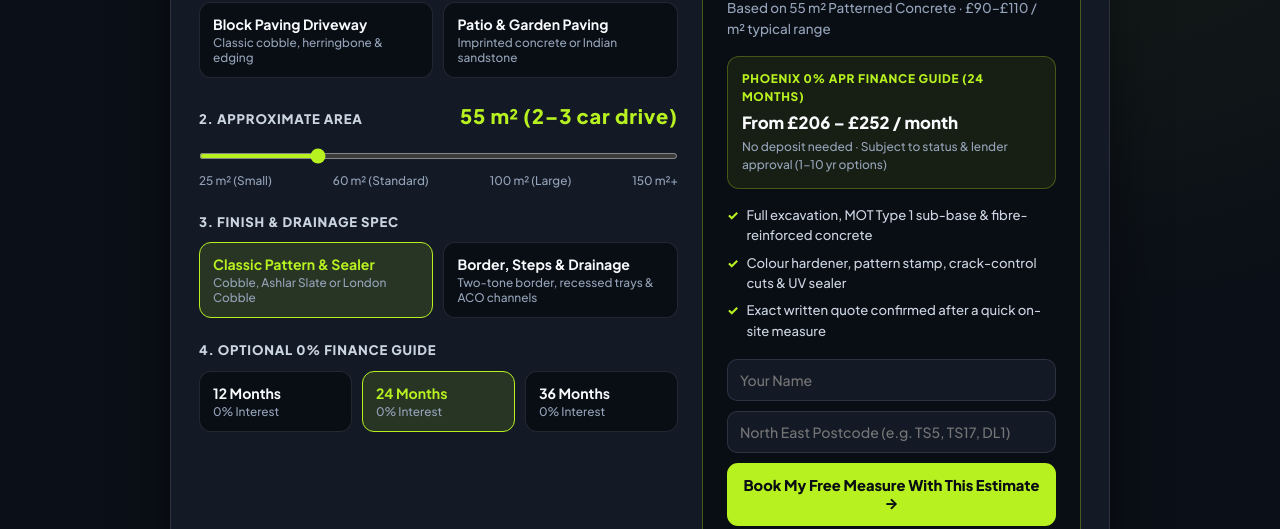
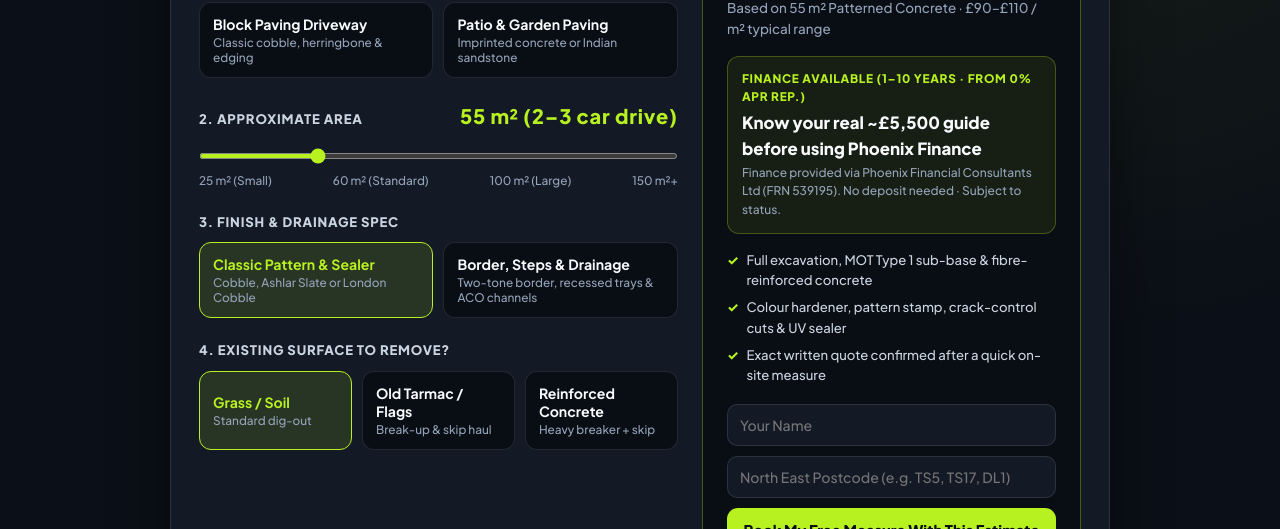
Before and after one commit to mahabubkabir40-ai/multipro-digital-uk, a plain HTML site: page demo/the-paving-people/index.html in a window 1280 px wide. Shown: the part 423-952 px from the top of the page. Drawn offline with Linux system fonts and the light colour scheme.

Commit message:
Make The Paving People demo 100% UK FCA-compliant with Phoenix Finance bridge and surface removal selector

```diff
--- a/demo/the-paving-people/index.html
+++ b/demo/the-paving-people/index.html
@@ -286,19 +286,19 @@
         </div>
 
         <div class="field-block" style="margin-bottom:0;">
-          <div class="field-label"><span>4. Optional 0% Finance Guide</span></div>
-          <div class="opt-grid-3" data-group="finance">
-            <button type="button" class="opt-btn" data-val="12">
-              <strong>12 Months</strong>
-              <span>0% Interest</span>
+          <div class="field-label"><span>4. Existing Surface to Remove?</span></div>
+          <div class="opt-grid-3" data-group="prep">
+            <button type="button" class="opt-btn active" data-val="grass">
+              <strong>Grass / Soil</strong>
+              <span>Standard dig-out</span>
             </button>
-            <button type="button" class="opt-btn active" data-val="24">
-              <strong>24 Months</strong>
-              <span>0% Interest</span>
+            <button type="button" class="opt-btn" data-val="old_drive">
+              <strong>Old Tarmac / Flags</strong>
+              <span>Break-up &amp; skip haul</span>
             </button>
-            <button type="button" class="opt-btn" data-val="36">
-              <strong>36 Months</strong>
-              <span>0% Interest</span>
+            <button type="button" class="opt-btn" data-val="heavy">
+              <strong>Reinforced Concrete</strong>
+              <span>Heavy breaker + skip</span>
             </button>
           </div>
         </div>
@@ -308,12 +308,12 @@
         <div>
           <div class="out-kicker">Estimated North East Guide Range</div>
           <div class="out-price" id="priceOut">£4,950 – £6,050</div>
-          <div class="out-rate" id="rateOut">Based on 55 m² · £90–£110 / m² typical installed range</div>
+          <div class="out-rate" id="rateOut">Based on 55 m² Patterned Concrete · £90–£110 / m² typical range</div>
 
           <div class="finance-box">
-            <div class="f-top" id="finLabel">Phoenix 0% APR Finance Guide (24 Months)</div>
-            <div class="f-val" id="finOut">From £206 – £252 / month</div>
-            <div class="f-note">No deposit needed · Subject to status &amp; lender approval (1–10 yr options)</div>
+            <div class="f-top">Finance Available (1–10 Years · From 0% APR Rep.)</div>
+            <div class="f-val" id="finOut">Enter ~£5,500 in our Phoenix Finance Calculator</div>
+            <div class="f-note">Finance provided via Phoenix Financial Consultants Ltd (FRN 539195). No deposit needed · Subject to status.</div>
           </div>
 
           <ul class="inc-list">
@@ -338,8 +338,8 @@
         <p>Homeowners expecting a £1,500 drive see real £4.5k–£8k figures upfront before messaging your team.</p>
       </div>
       <div class="why-card">
-        <strong>Sells Your 0% Finance Automatically</strong>
-        <p>Turning a £6,000 drive into £167–£250/month makes higher-spec borders &amp; patios easy to say yes to.</p>
+        <strong>Bridges Straight Into Phoenix Finance</strong>
+        <p>Homeowners finally know their realistic £5k–£8k job cost before entering an amount on your official Phoenix Finance calculator.</p>
       </div>
       <div class="why-card">
         <strong>Ready in 48 Hours</strong>
@@ -349,13 +349,14 @@
   </div>
 
   <script>
-    const state = { project: 'concrete', area: 55, spec: 'standard', months: 24 };
+    const state = { project: 'concrete', area: 55, spec: 'standard', prep: 'grass' };
     const rates = {
       concrete: { standard: [90, 110], premium: [115, 140], label: 'Patterned Concrete' },
       resin:    { standard: [95, 120], premium: [125, 155], label: 'Resin Bound' },
       block:    { standard: [85, 105], premium: [110, 135], label: 'Block Paving' },
       patio:    { standard: [85, 105], premium: [110, 135], label: 'Patio Paving' }
     };
+    const prepAdd = { grass: [0, 0], old_drive: [8, 12], heavy: [15, 22] };
 
     function sizeLabel(m2) {
       if (m2 <= 35) return 'Small drive / patio';
@@ -370,17 +371,18 @@
 
     function update() {
       const cfg = rates[state.project];
-      const [loRate, hiRate] = cfg[state.spec];
+      const [baseLo, baseHi] = cfg[state.spec];
+      const [addLo, addHi] = prepAdd[state.prep];
+      const loRate = baseLo + addLo;
+      const hiRate = baseHi + addHi;
       const lo = state.area * loRate;
       const hi = state.area * hiRate;
-      const mLo = Math.round(lo / state.months);
-      const mHi = Math.round(hi / state.months);
+      const mid = Math.round(((lo + hi) / 2) / 100) * 100;
 
       document.getElementById('areaOut').textContent = `${state.area} m² (${sizeLabel(state.area)})`;
       document.getElementById('priceOut').textContent = `${fmtExact(lo)} – ${fmtExact(hi)}`;
       document.getElementById('rateOut').textContent = `Based on ${state.area} m² ${cfg.label} · £${loRate}–£${hiRate} / m² typical range`;
-      document.getElementById('finLabel').textContent = `Phoenix 0% APR Finance Guide (${state.months} Months)`;
-      document.getElementById('finOut').textContent = `From ${fmtExact(mLo)} – ${fmtExact(mHi)} / month`;
+      document.getElementById('finOut').textContent = `Know your real ~${fmtExact(mid)} guide before using Phoenix Finance`;
     }
 
     document.querySelectorAll('[data-group]').forEach(group => {
@@ -389,8 +391,7 @@
         btn.addEventListener('click', () => {
           group.querySelectorAll('.opt-btn').forEach(b => b.classList.remove('active'));
           btn.classList.add('active');
-          if (key === 'finance') state.months = parseInt(btn.dataset.val, 10);
-          else state[key] = btn.dataset.val;
+          state[key] = btn.dataset.val;
           update();
         });
       });
@@ -407,7 +408,7 @@
       const pc = document.getElementById('custPostcode').value.trim().toUpperCase() || 'TS5';
       const price = document.getElementById('priceOut').textContent;
       const toast = document.getElementById('demoToast');
-      toast.innerHTML = `<strong>Demo Preview:</strong> On your live site, this qualified lead (<strong>${name}, ${pc}, ${state.area} m² ${state.project}, ${price}, ${state.months}mo 0% finance</strong>) lands straight in your inbox — pre-qualified before you pick up the phone.`;
+      toast.innerHTML = `<strong>Demo Preview:</strong> On your live site, this pre-qualified North East enquiry (<strong>${name}, ${pc}, ${state.area} m² ${rates[state.project].label}, ${price}</strong>) lands straight in your inbox — before anyone drives out.`;
       toast.classList.add('show');
     });
 
```
